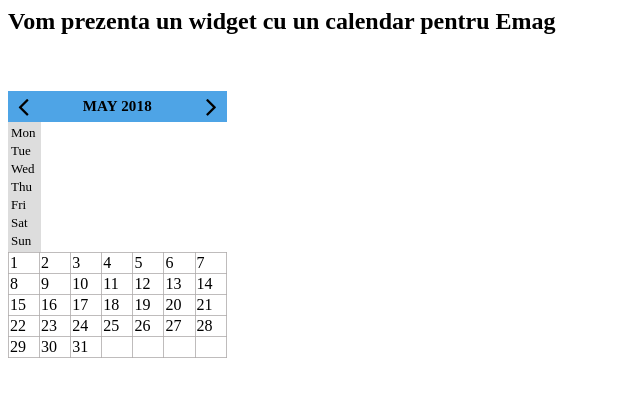
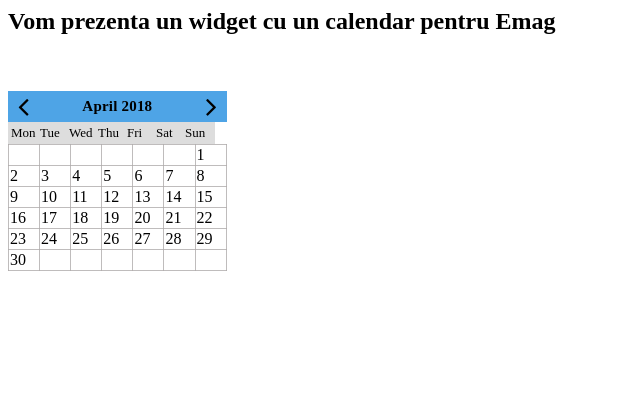
Before and after one commit to alexmititelu/proiect-emag-calendar-widget, a plain HTML site: page index.html in a window 1280 px wide. Shown: the whole page, without its empty margins (0-640 px from the left). Drawn offline with Linux system fonts and the light colour scheme.

Commit message:
Finished Calendar Logic

```diff
--- a/calendar.css
+++ b/calendar.css
@@ -15,24 +15,26 @@
 }
 
 .calendar .header .previousMonth {
-    display: inline-block;
+    /* display: inline-block; */
+    cursor: pointer;
     margin-left:10px;
     /* position: absolute; */
     float:left;
 }
 
-.calendar .header .monthDisplayed {
+.calendar .header .calendarMonth {
     display: inline-block;
-    margin-top: 7px;
     /* margin-left: 18%; */
     /* margin-right:18%; */
 
     /* margin-left: auto;
     margin-right: auto; */
     letter-spacing: 0.2px;
+    margin-top: 7px;
 }
 
 .calendar .header .nextMonth {
+    cursor: pointer;
     /* display:inline-block; */
     /* padding-right: 10px; */
     /* position: absolute; */
@@ -48,7 +50,7 @@
 .dayName {
     width: 27px;
     font-size: 13px;
-    display: block;
+    display: inline-block;
     /* padding: 0.2px; */
     /* margin-right: 2px; */
 }
--- a/calendar.js
+++ b/calendar.js
@@ -0,0 +1,141 @@
+
+    let months = ["January", "February", "March", "April", "May", "June", "July", "August", "September", "October", "November", "December"];
+    let days = ["Mon","Tue","Wed","Thu","Fri","Sat","Sun"];
+    let currentDate = new Date();
+
+    span = document.getElementById("monthDisplayed");
+    txt = document.createTextNode(months[currentDate.getMonth()-1] + " " + currentDate.getFullYear());
+    span.appendChild(txt);
+
+
+    currentMonth = months.indexOf(document.getElementById("monthDisplayed").firstChild.nodeValue.split(" ")[0]);
+    currentYear = document.getElementById("monthDisplayed").firstChild.nodeValue.split(" ")[1];
+    resetCalendarHeader();
+
+    function resetCalendarHeader() {
+        span.firstChild.nodeValue = months[currentMonth] + " " + currentYear;
+        resetCalendarContent();
+    }
+
+    function switchToNextMonth() {
+        if(currentMonth<11) {
+            currentMonth++;
+        }
+        else {
+            currentMonth = 0;
+            currentYear++;
+        }
+
+        resetCalendarHeader();
+    }
+
+    function switchToPreviousMonth() {
+        if(currentMonth>0) {
+            currentMonth--;
+        }
+        else {
+            currentMonth = 11;
+            currentYear--;
+        }
+
+        resetCalendarHeader();
+    }
+
+    function resetCalendarContent() {
+        displayedDate = new Date(currentYear,currentMonth,1);
+        // displayedDate.setDate()
+        console.log(displayedDate.toString());
+
+        firstDayOfTheMonth = displayedDate.toString().split(" ")[0];
+        console.log(firstDayOfTheMonth);
+        indexOfFirstDayOfTheMonth = days.indexOf(firstDayOfTheMonth);
+        console.log(indexOfFirstDayOfTheMonth);
+
+        daysRepresentation = document.getElementById("calendarContentID").children[0];
+
+        firstRow = daysRepresentation.children[0];
+        secondRow = daysRepresentation.children[1];
+        thirdRow = daysRepresentation.children[2];
+        fourthRow = daysRepresentation.children[3];
+        fifthRow = daysRepresentation.children[4];
+        sixthRow = daysRepresentation.children[5];
+
+        indexOfLastDayOfTheMonth = getLastDayOfTheCurrentMonth();
+
+        dayValue = 1;
+
+        for(i=0;i<indexOfFirstDayOfTheMonth;i++) {
+            firstRow.children[i].textContent = null;
+        }
+
+        for(i=indexOfFirstDayOfTheMonth;i<7;i++) {
+            firstRow.children[i].textContent = dayValue;
+            dayValue++;
+        }
+
+        for(i=0;i<7;i++) {
+            secondRow.children[i].textContent = dayValue;
+            dayValue++;
+        }
+
+        for(i=0;i<7;i++) {
+            thirdRow.children[i].textContent = dayValue;
+            dayValue++;
+        }
+        for(i=0;i<7;i++) {
+            fourthRow.children[i].textContent = dayValue;
+            dayValue++;
+        }
+
+        lastIndexWrote = -1;
+        for(i=0;i<7 && dayValue<=indexOfLastDayOfTheMonth;i++) {
+            fifthRow.children[i].textContent = dayValue;
+            dayValue++;
+            lastIndexWrote++;
+        }
+        if(dayValue>indexOfLastDayOfTheMonth) {
+            for(i=lastIndexWrote+1;i<7;i++) {
+                fifthRow.children[i].textContent = null;
+            }
+
+            for(i=0;i<7;i++) {
+                sixthRow.children[i].textContent = null;
+            }
+
+            document.getElementById("lastCalendarRow").style.display = 'none';
+
+        } else {
+            document.getElementById("lastCalendarRow").style.display = '';
+            lastIndexWrote = -1;
+            for(i=0;i<7 && dayValue<=indexOfLastDayOfTheMonth;i++) {
+                sixthRow.children[i].textContent = dayValue;
+                dayValue++;
+                lastIndexWrote++;
+            }
+
+            for(i=lastIndexWrote;i<7;i++) {
+                sixthRow.children[i].textContent = null;
+            }
+        }
+    }
+
+
+    function getLastDayOfTheCurrentMonth() {
+        fullMonths = ["January", "March", "May", "July", "August", "October", "December"];
+        semiFullMonths = ["April","June","September","November"];
+        lastDay = 0;
+        [0,3,5,7,8,10,12]
+        if(fullMonths.indexOf(months[currentMonth]) != -1) {
+            lastDay = 31;
+        } else if(semiFullMonths.indexOf(months[currentMonth]) != -1) {
+            lastDay = 31;
+        } else {
+            if(currentYear%4==0 && currentYear%100 !=0 || currentYear%400) {
+                lastDay = 29;
+            } else {
+                lastDay = 28;
+            }
+        }
+        return lastDay;
+    }
+    // createCal.cache = {};
--- a/index.html
+++ b/index.html
@@ -7,7 +7,7 @@
     <meta name="viewport" content="width=device-width, initial-scale=1">
     <link rel="stylesheet" href="https://cdnjs.cloudflare.com/ajax/libs/font-awesome/4.7.0/css/font-awesome.min.css">
     <link rel="stylesheet" type="text/css" media="screen" href="calendar.css" />
-    <script src="calendar.js"></script>
+    <!-- <script src="calendar.js"></script> -->
 </head>
 <body>
     <h2> Vom prezenta un widget cu un calendar pentru Emag </h2>
@@ -15,9 +15,9 @@
 
     <div class = "calendar" >
         <div class = "header">
-                <i class="fa fa-angle-left fa-2x previousMonth"></i>
-                <span class="monthDisplayed"> MAY 2018 </span>
-                <i class="fa fa-angle-right fa-2x nextMonth"></i>
+                <i class="fa fa-angle-left fa-2x previousMonth" onclick="switchToPreviousMonth()"></i>
+                <span id="monthDisplayed" class="calendarMonth"></span>
+                <i class="fa fa-angle-right fa-2x nextMonth" onclick="switchToNextMonth()"></i>
 
         </div>
         <table class = "dayNames">
@@ -31,7 +31,7 @@
             <td class="dayName">Sun</td>
         </tr>
         </table>
-        <table class = "calendarContent">
+        <table id = "calendarContentID" class = "calendarContent">
             <tr>
                 <td>1</td>
                 <td>2</td>
@@ -72,13 +72,32 @@
                 <td>29</td>
                 <td>30</td>
                 <td>31</td>
-                <td></td>
-                <td></td>
-                <td></td>
-                <td></td>
+                <td>1</td>
+                <td>2</td>
+                <td>3</td>
+                <td>4</td>
             </tr>
+            <tr id="lastCalendarRow">
+                    <td>5</td>
+                    <td>6</td>
+                    <td>7</td>
+                    <td>8</td>
+                    <td>9</td>
+                    <td>10</td>
+                    <td>11</td>
+                </tr>
         </table>
     </div>
 
+    <script type="text/javascript" src="calendar.js">
+        // let currentDate = new Date();
+        // // document.getElementById("monthDisplayed").innerHtml = "TEST";
+        // // // document.getElementById"monthDisplayed").textContent = "TEST";
+        // months = ["January", "February", "March", "April", "May", "June", "July", "August", "September", "October", "November", "December"];
+        // span = document.getElementById("monthDisplayed");
+        // txt = document.createTextNode(months[currentDate.getMonth()-1] + " " + currentDate.getFullYear());
+        // span.appendChild(txt);
+    </script>
+
 </body>
 </html>
```
